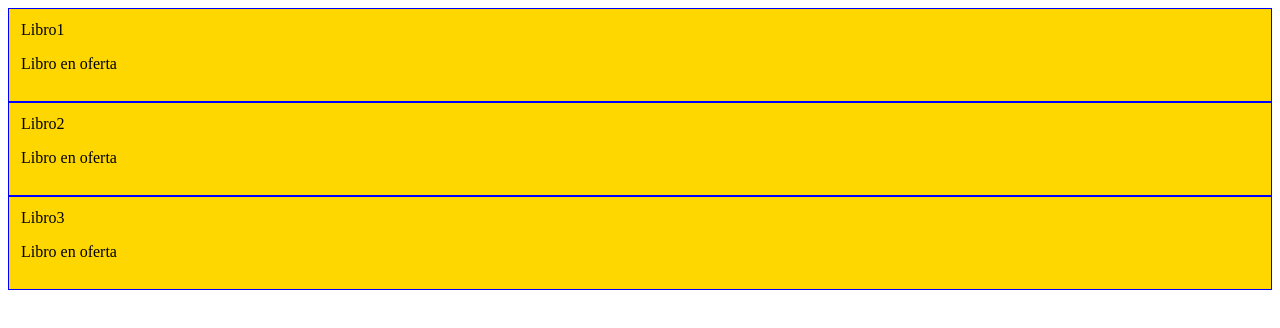
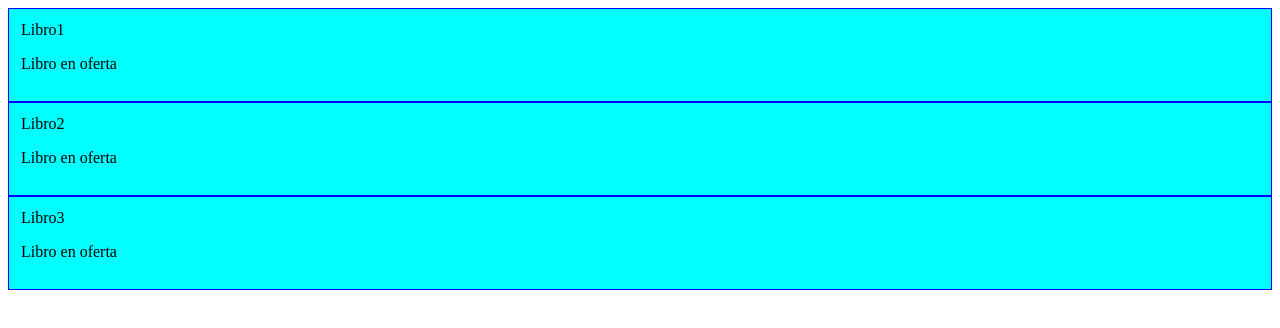
Before and after one commit to JacoboZabala/AngularProyects, an Angular app: page / in a window 1280 px wide. Shown: the top 328 px of the page. Built offline with nearby package versions, Linux system fonts and the light colour scheme.

Commit message:
Proyecto Actualizado

```diff
--- a/angular.json
+++ b/angular.json
@@ -1,5 +1,8 @@
 {
   "$schema": "./node_modules/@angular/cli/lib/config/schema.json",
+  "cli": {
+    "analytics": "427f0242-b3d7-415f-a7f8-584ada1ee2b5"
+  },
   "version": 1,
   "newProjectRoot": "projects",
   "projects": {
--- a/src/app/Libro/libro.component.css
+++ b/src/app/Libro/libro.component.css
@@ -1,5 +1,5 @@
 .libro{
   border: 1px solid blue;
   padding: 12px;
-  background-color: gold;
+  background-color: aqua;
 }
```
Also changed, not shown: 1 other file (tests, documents, lock files or other folders).
